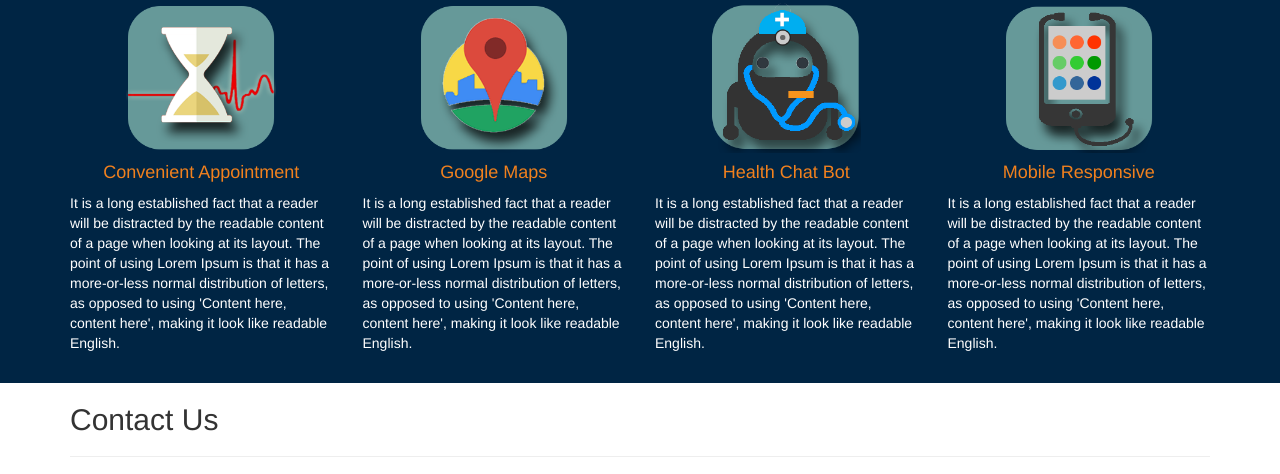
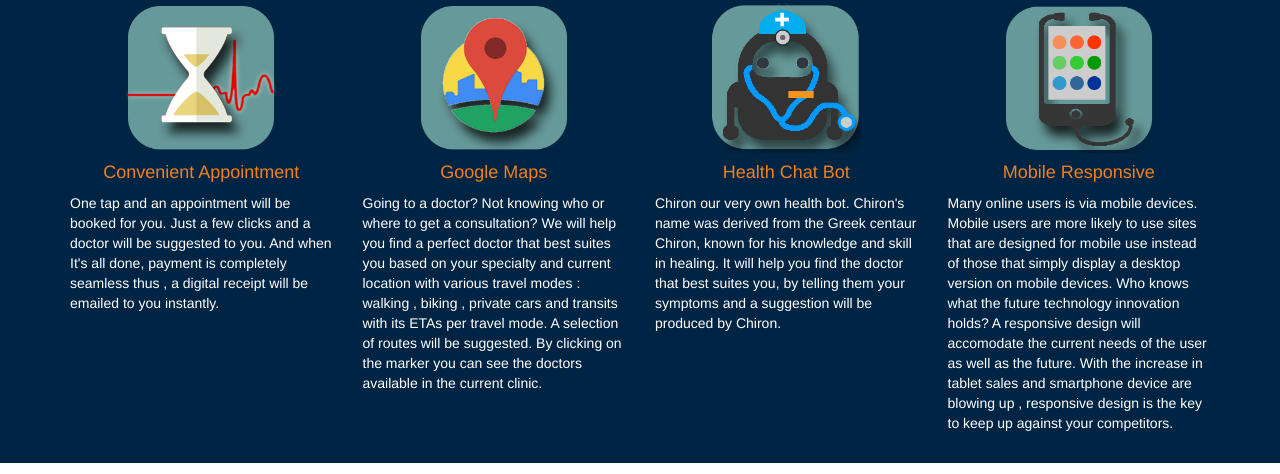
Before and after one commit to projectvelox/navdoc, a website: page frontend/index.html in a window 1280 px wide. Shown: the part 865-1339 px from the top of the page. Drawn offline with Linux system fonts and the light colour scheme; some packages are replaced by stand-ins of ours; no server answers; grey boxes are pictures that could not be loaded.

Commit message:
Added text

```diff
--- a/frontend/app/pages/public/home.html
+++ b/frontend/app/pages/public/home.html
@@ -68,22 +68,22 @@
 			<div class="col-xs-12 col-md-3">
 				<img src="assets/images/icons/convenience.png" class="img-responsive center-block doctor-icons">
 				<h4 class="text-center doctor-orange">Convenient Appointment</h4>
-				<p class="doctor-white">It is a long established fact that a reader will be distracted by the readable content of a page when looking at its layout. The point of using Lorem Ipsum is that it has a more-or-less normal distribution of letters, as opposed to using 'Content here, content here', making it look like readable English.</p>
+				<p class="doctor-white">One tap and an appointment will be booked for you.  Just a few clicks and a doctor will be suggested to you. And when It's all done,  payment is completely seamless thus , a digital receipt will be emailed to you instantly.</p>
 			</div>
 			<div class="col-xs-12 col-md-3">
 				<img src="assets/images/icons/maps.png" class="img-responsive center-block doctor-icons">
 				<h4 class="text-center doctor-orange">Google Maps</h4>
-				<p class="doctor-white">It is a long established fact that a reader will be distracted by the readable content of a page when looking at its layout. The point of using Lorem Ipsum is that it has a more-or-less normal distribution of letters, as opposed to using 'Content here, content here', making it look like readable English.</p>
+				<p class="doctor-white">Going to a doctor? Not knowing who or where to get a consultation? We will help you  find a perfect doctor that best suites you based on your specialty and  current location  with various travel modes : walking , biking , private cars and transits with its ETAs per travel mode. A selection of routes will be suggested. By clicking on the marker you can see the doctors available in the current clinic.</p>
 			</div>
 			<div class="col-xs-12 col-md-3">
 				<img src="assets/images/icons/bot.png" class="img-responsive center-block doctor-icons">
 				<h4 class="text-center doctor-orange">Health Chat Bot</h4>
-				<p class="doctor-white">It is a long established fact that a reader will be distracted by the readable content of a page when looking at its layout. The point of using Lorem Ipsum is that it has a more-or-less normal distribution of letters, as opposed to using 'Content here, content here', making it look like readable English.</p>
+				<p class="doctor-white">Chiron our very own health bot. Chiron's name was derived from the Greek centaur Chiron, known for his knowledge and skill in healing.  It will help you find the doctor that best suites you, by telling them your symptoms and a suggestion will be produced by Chiron. </p>
 			</div>
 			<div class="col-xs-12 col-md-3">
 				<img src="assets/images/icons/mobile.png" class="img-responsive center-block doctor-icons">
 				<h4 class="text-center doctor-orange">Mobile Responsive</h4>
-				<p class="doctor-white">It is a long established fact that a reader will be distracted by the readable content of a page when looking at its layout. The point of using Lorem Ipsum is that it has a more-or-less normal distribution of letters, as opposed to using 'Content here, content here', making it look like readable English.</p>
+				<p class="doctor-white">Many online users is via mobile devices. Mobile users are more likely to use sites that are designed for mobile use instead of those that simply display a desktop version on mobile devices. Who knows what the future technology innovation holds? A responsive design will accomodate the current needs of the user as well as the future. With the increase in tablet sales and smartphone device are blowing up , responsive design is the key to keep up against your competitors.</p>
 			</div>
 		</div><br>
 	</div>
```
